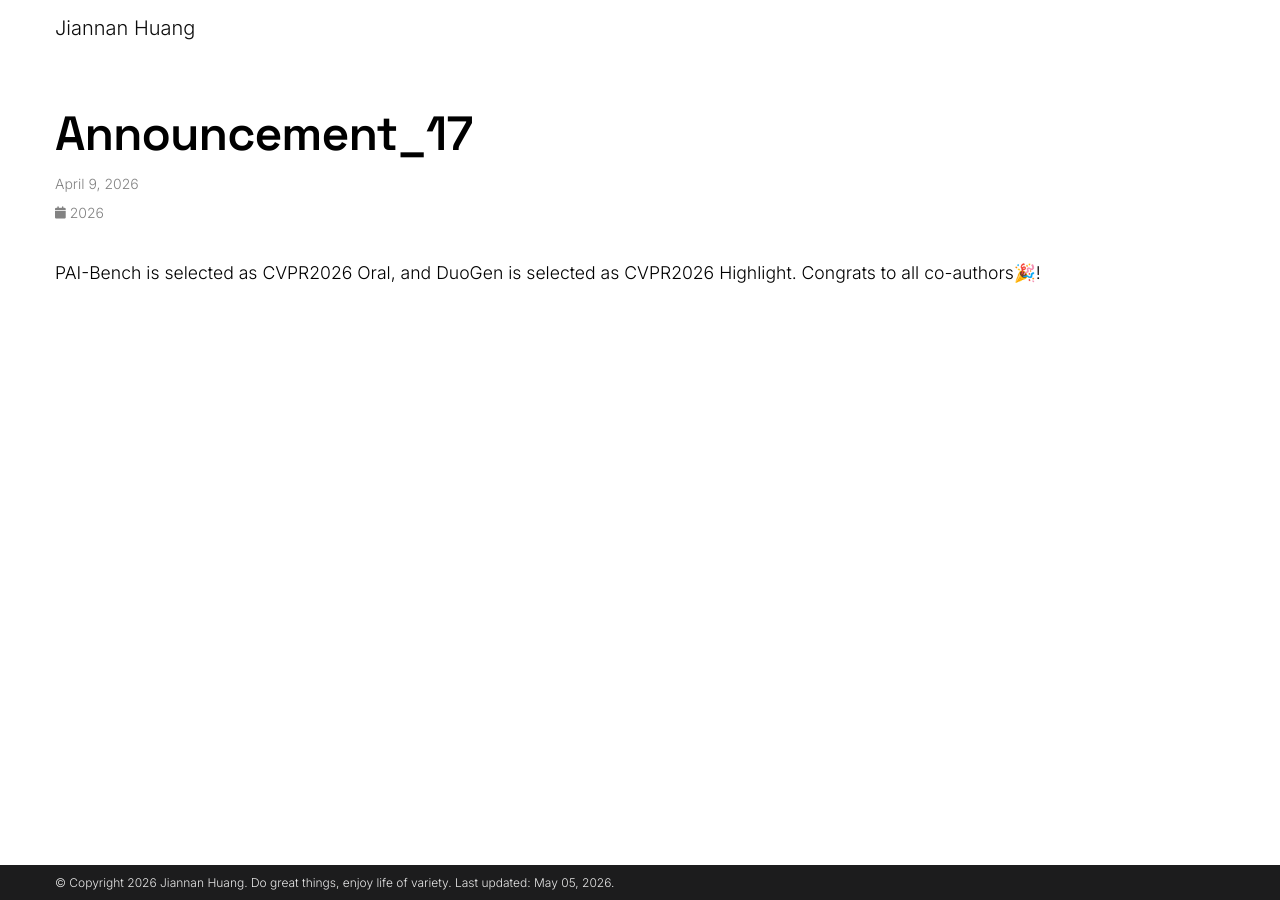
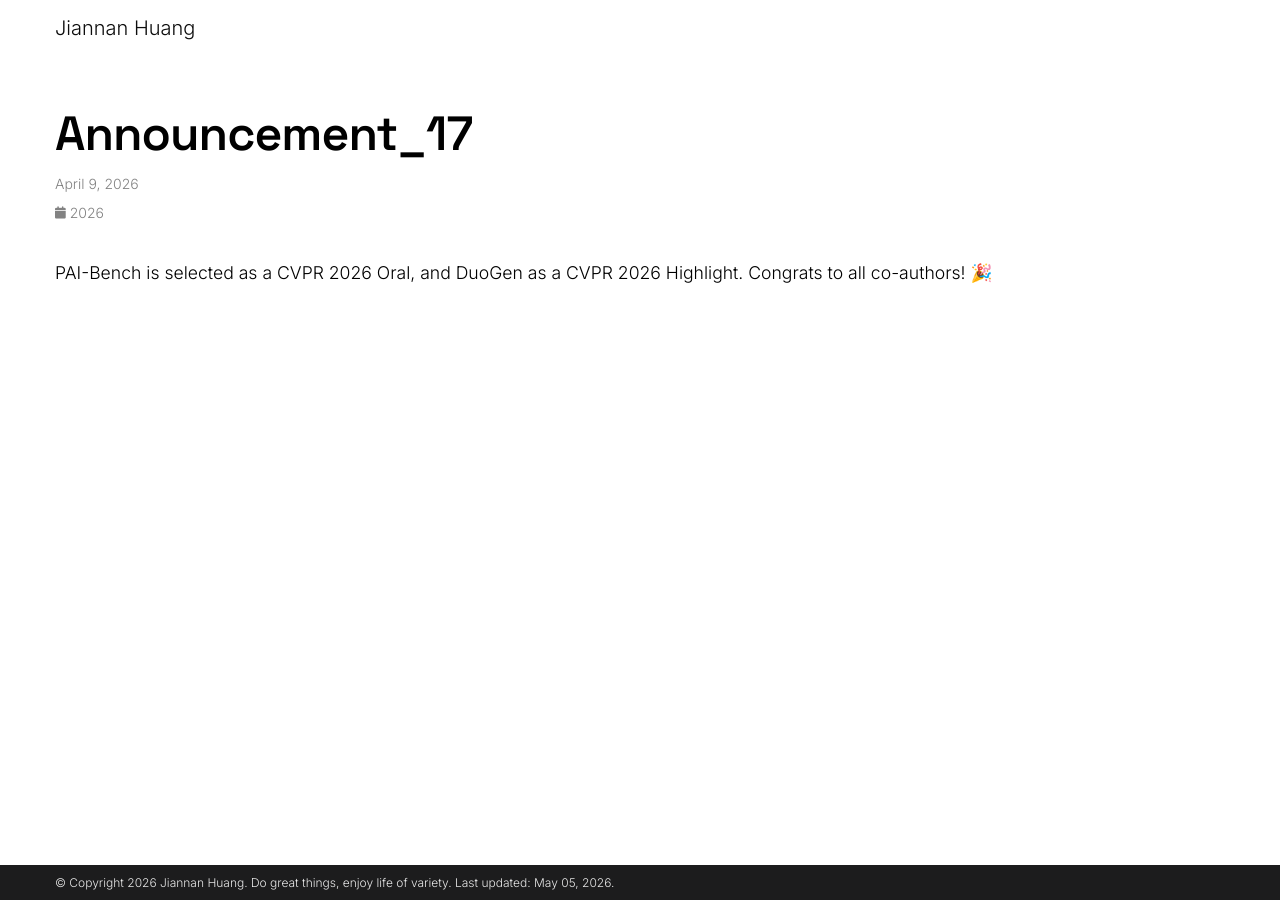
Before and after one commit to Rbrq03/Rbrq03.github.io, a Jekyll site: the page built from _news/announcement_17.md, in a window 1280 px wide. Built offline with Jekyll 4.4.1, drawn with Linux system fonts in a browser that asks for light colours; comment, search, counter and statistics services are not loaded; a style sheet for code colours, icons or effects is not loaded.

Commit message:
Update announcement_17.md

```diff
--- a/_news/announcement_17.md
+++ b/_news/announcement_17.md
@@ -5,4 +5,4 @@ inline: true
 related_posts: false
 ---
 
-PAI-Bench is selected as CVPR2026 Oral, and DuoGen is selected as CVPR2026 Highlight. Congrats to all co-authors🎉!
+PAI-Bench is selected as a CVPR 2026 Oral, and DuoGen as a CVPR 2026 Highlight. Congrats to all co-authors! 🎉
```
